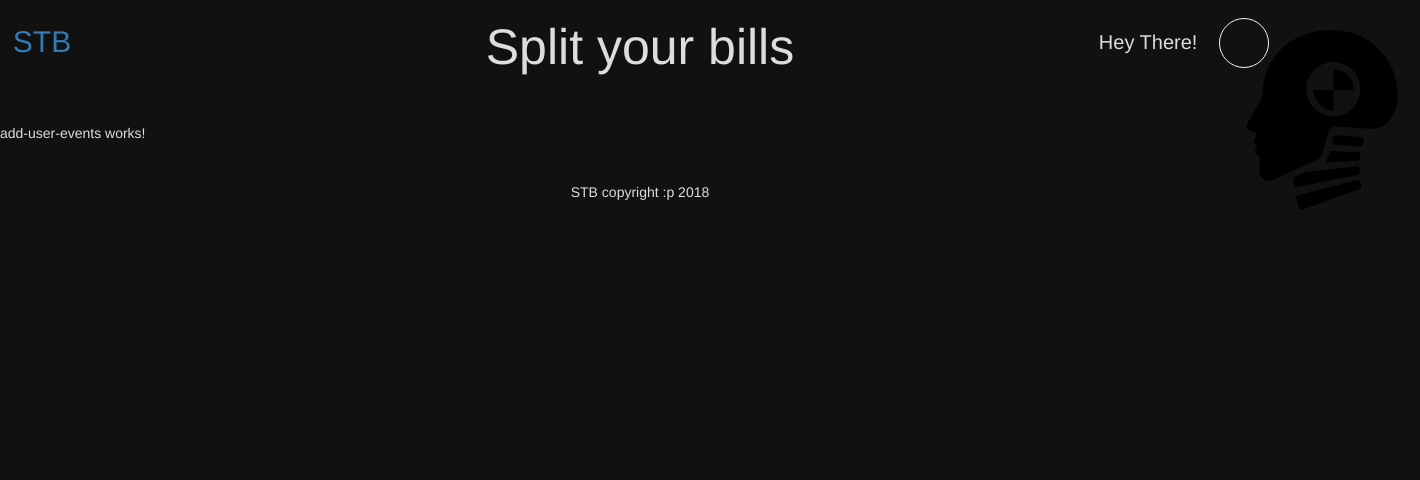
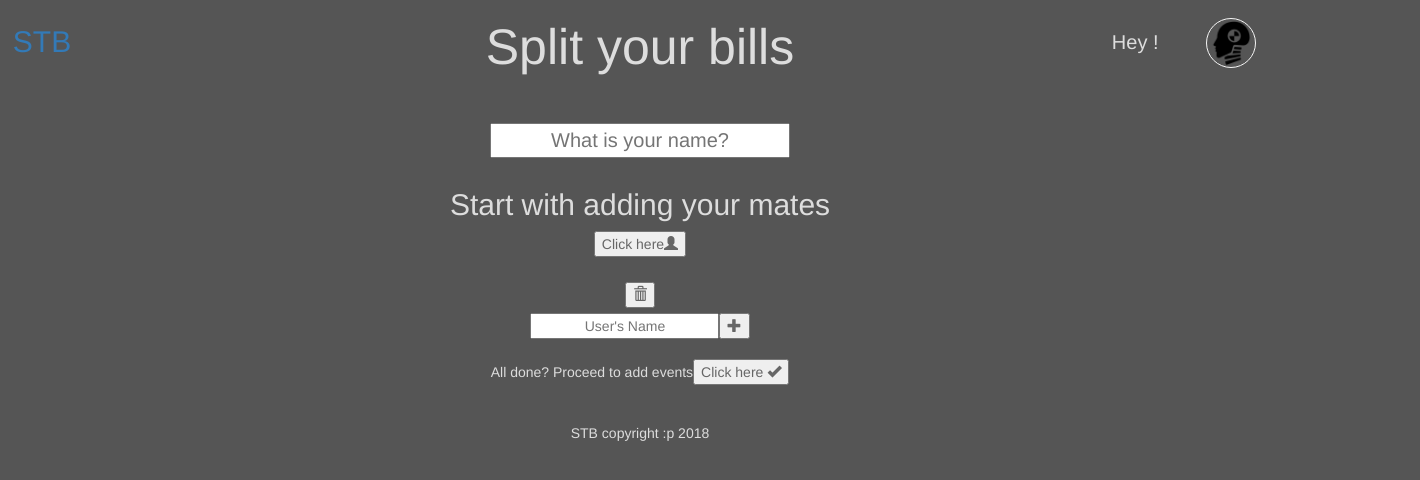
Before and after one commit to tt-Hars/splitTheBills, an Angular app: page /addUserEvents in a window 1280 px wide. Shown: the top 480 px of the page, 1420 px wide, since content can reach past the window. Built offline with nearby package versions, Linux system fonts and the light colour scheme.

Commit message:
3rd commit. Added layout to add users.

```diff
--- a/src/app/add-user-events/add-user-events.component.html
+++ b/src/app/add-user-events/add-user-events.component.html
@@ -1,3 +1,24 @@
-<p>
-  add-user-events works!
-</p>
+
+<div class="userNameDiv">
+<input #userNameInput id="userNameInput" type="text" placeholder="{{nameTextPlaceholder}}"
+(keyup) = 'keyPressEnter(userNameInput.value)' (blur) = 'keyPressEnter(userNameInput.value)'> <!--(ngModel)] = 'userName'-->
+</div>
+<div class="formHeading">
+    <h2>Start with adding your mates</h2>
+    <button id="addUsers">Click here<span class="glyphicon glyphicon-user"></span></button>
+  </div>
+<div class="addUsersForm">
+  <div class="usersList">
+    <div class="enteredUser" ngFor=()>
+      <label>{{addedUser}}</label><button><span class="glyphicon glyphicon-trash"></span></button>
+    </div>
+  </div>
+  <div class="usersEnter">
+    <input type="text" class="userInfo" placeholder="User's Name">
+    <button id="addUser"><span class="glyphicon glyphicon-plus"></span></button>
+  </div>
+  <div class="allDoneButton">
+    <span>All done? Proceed to add events</span>
+    <button id="usersAdded">Click here <span class="glyphicon glyphicon-ok"></span></button>
+  </div>
+</div>
--- a/src/app/add-user-events/add-user-events.component.less
+++ b/src/app/add-user-events/add-user-events.component.less
@@ -0,0 +1,38 @@
+.formHeading{
+    text-align: center;
+}
+.userNameDiv{
+    display: flex;
+    justify-content: center;
+    //color: #000;
+    flex-direction: column;
+    align-items: center;
+#userNameInput{
+    text-align: center;
+    font-size: 20px;
+    margin-bottom: 10px;
+    width: 300px;
+    }
+    button{
+        width: 100px;
+    }
+}
+.addUsersForm{
+    margin: 20px 0;
+    display: flex;
+    flex-direction: column;
+    justify-content: center;
+    align-items: center;
+    //color:#000;
+    .userInfo{
+        text-align: center;
+    }
+
+    .enteredUser{
+        margin: 5px 0;
+    }
+
+    .allDoneButton{
+        margin-top: 20px;
+    }
+}
--- a/src/app/add-user-events/add-user-events.component.ts
+++ b/src/app/add-user-events/add-user-events.component.ts
@@ -1,15 +1,24 @@
-import { Component, OnInit } from '@angular/core';
+import { Component, OnInit, OnChanges, Output, EventEmitter, Input } from '@angular/core';
+
 
 @Component({
   selector: 'app-add-user-events',
   templateUrl: './add-user-events.component.html',
   styleUrls: ['./add-user-events.component.less']
 })
-export class AddUserEventsComponent implements OnInit {
-
+export class AddUserEventsComponent implements OnChanges {
+  @Input() nameTextPlaceholder = 'What is your name?';
+  @Output() getUsersName: EventEmitter<string> = new EventEmitter<string>();
+  temp: string;
+  userName: string;
+  keyPressEnter(nameValue: string): void {
+    this.getUsersName.emit(`${this.nameTextPlaceholder}`);
+    this.temp = nameValue;
+  }
   constructor() { }
 
-  ngOnInit() {
+  ngOnChanges() {
   }
 
+
 }
--- a/src/app/app-routing.module.ts
+++ b/src/app/app-routing.module.ts
@@ -6,7 +6,7 @@ import { ResultViewComponent } from './result-view/result-view.component';
 import { LoginViewComponent } from './login-view/login-view.component';
 
 const routes: Routes = [
-  // {path: '*', redirectTo: 'menuView', pathMatch: 'full'},
+  {path: '*', redirectTo: 'menuView', pathMatch: 'full'},
   {path: '', redirectTo: 'menuView', pathMatch: 'full'  },
   {path: 'menuView', component: MenuViewComponent},
   {path: 'addUserEvents', component: AddUserEventsComponent},
--- a/src/app/app.component.html
+++ b/src/app/app.component.html
@@ -6,7 +6,7 @@
       {{title}}
     </h1>
   </div>
-  <div class="userDetails"><span>Hey {{currentuser}}!</span><div class="userImg"><img src= "../app/images/dummy-ser.png" alt=""></div></div>
+  <div class="userDetails"><span (getUsersName) = getUserName($event)>Hey {{currentuser}}!</span><div class="userImg"><img src= "{{imgPath}}" alt=""></div></div>
 
 </header>
   <main>
--- a/src/app/app.component.less
+++ b/src/app/app.component.less
@@ -30,6 +30,9 @@ header{
             border: 1px solid whitesmoke;
             border-radius: 50%;
             display: inline-block;
+            img{
+                height: 100%;
+            }
         }
     }
 }
@@ -41,3 +44,13 @@ main{
 footer{
     text-align: center;
 }
+
+@media (max-width:840px){
+    header .headHeading{
+        width: 65%;
+        h1{
+            font-size: 36px;
+        }
+    }
+
+}
--- a/src/app/app.component.ts
+++ b/src/app/app.component.ts
@@ -1,12 +1,22 @@
-import { Component } from '@angular/core';
+import { Component, OnInit, OnChanges } from '@angular/core';
+import { AddUserEventsComponent } from './add-user-events/add-user-events.component';
 
 @Component({
   selector: 'app-root',
   templateUrl: './app.component.html',
   styleUrls: ['./app.component.less']
 })
-export class AppComponent {
+export class AppComponent implements OnInit {
   title = 'Split your bills';
-  currentuser = 'There';
+  currentUser = 'There';
   imgPath= './app/images/dummy-ser.png';
+
+  getUserName(userName: string): void {
+    if (userName !== null) {
+    this.currentUser = userName;
+    }
+  }
+  ngOnInit() {
+
+  }
 }
--- a/src/app/app.module.ts
+++ b/src/app/app.module.ts
@@ -8,6 +8,8 @@ import { MenuViewComponent } from './menu-view/menu-view.component';
 import { AddUserEventsComponent } from './add-user-events/add-user-events.component';
 import { ResultViewComponent } from './result-view/result-view.component';
 import { LoginViewComponent } from './login-view/login-view.component';
+import { AddUserEventsModule } from './add-user-events/add-user-events.module';
+import { FormsModule } from '@angular/forms';
 
 
 @NgModule({
@@ -20,7 +22,9 @@ import { LoginViewComponent } from './login-view/login-view.component';
   ],
   imports: [
     BrowserModule,
-    AppRoutingModule
+    FormsModule,
+    AppRoutingModule,
+    AddUserEventsModule
   ],
   providers: [],
   bootstrap: [AppComponent]
--- a/src/app/menu-view/menu-view.component.less
+++ b/src/app/menu-view/menu-view.component.less
@@ -45,6 +45,26 @@
 
 @media screen and (max-width : 840px){
     .homeMenu{
+        //flex-direction: column;
+        align-items: center;
+        .menuItem{
+            height: 300px;
+            width: 315px;
+            .menuItemText{
+                height: 260px;
+                    font-size: 25px;
+                    a{
+                        font-size: 18px;
+                    }
+
+            }
+        }
+
+    }
+}
+
+@media screen and (max-width : 540px){
+    .homeMenu{
         flex-direction: column;
         align-items: center;
         .menuItem{
--- a/src/index.html
+++ b/src/index.html
@@ -17,6 +17,6 @@
   <link rel="icon" type="image/x-icon" href="favicon.ico">
 </head>
 <body>
-  <app-root></app-root>
+  <app-root>Loading application...</app-root>
 </body>
 </html>
--- a/src/styles.less
+++ b/src/styles.less
@@ -1,5 +1,10 @@
 /* You can add global styles to this file, and also import other style files */
+@body-bg-bolor: #555;
 body{
-    background-color: #111111;
+    background-color: @body-bg-bolor;
     color: #DDD;
 }
+
+input, button{
+    color:#666
+}
```
Also changed, not shown: .angular-cli.json.
